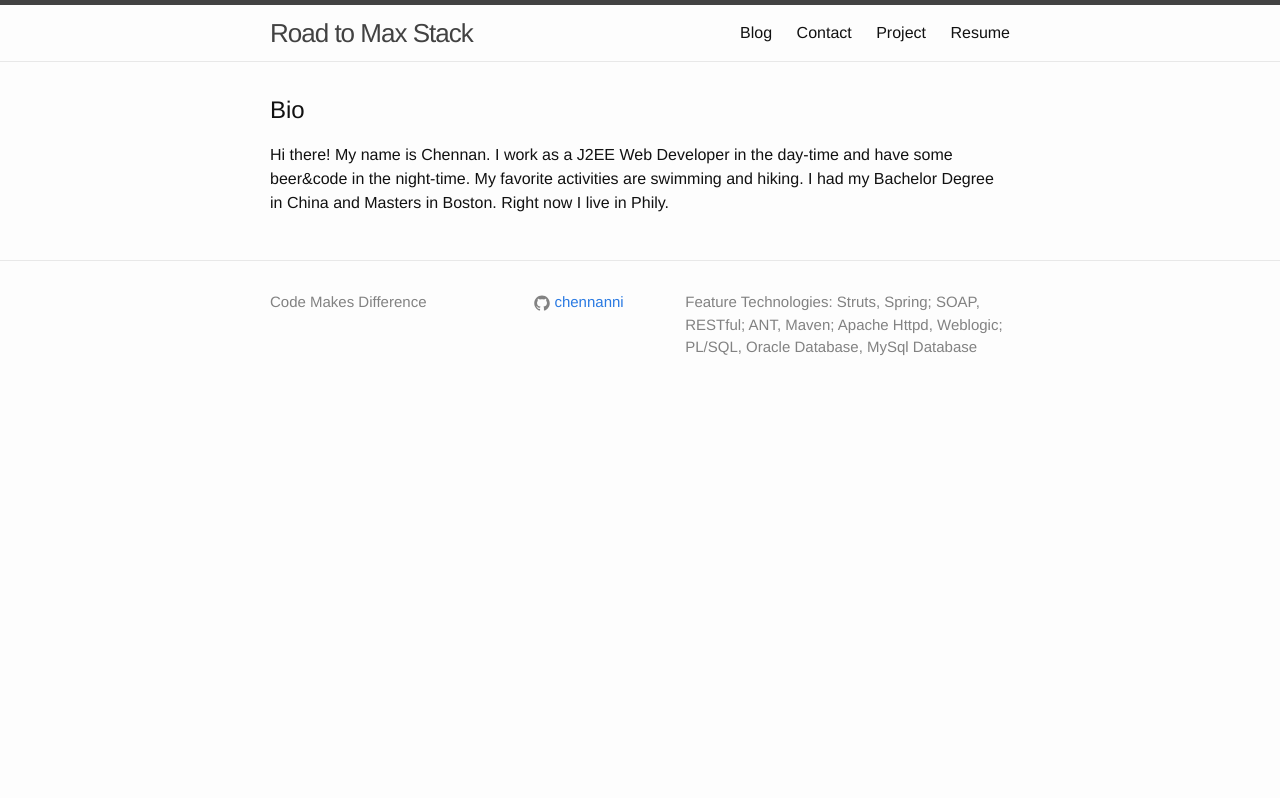
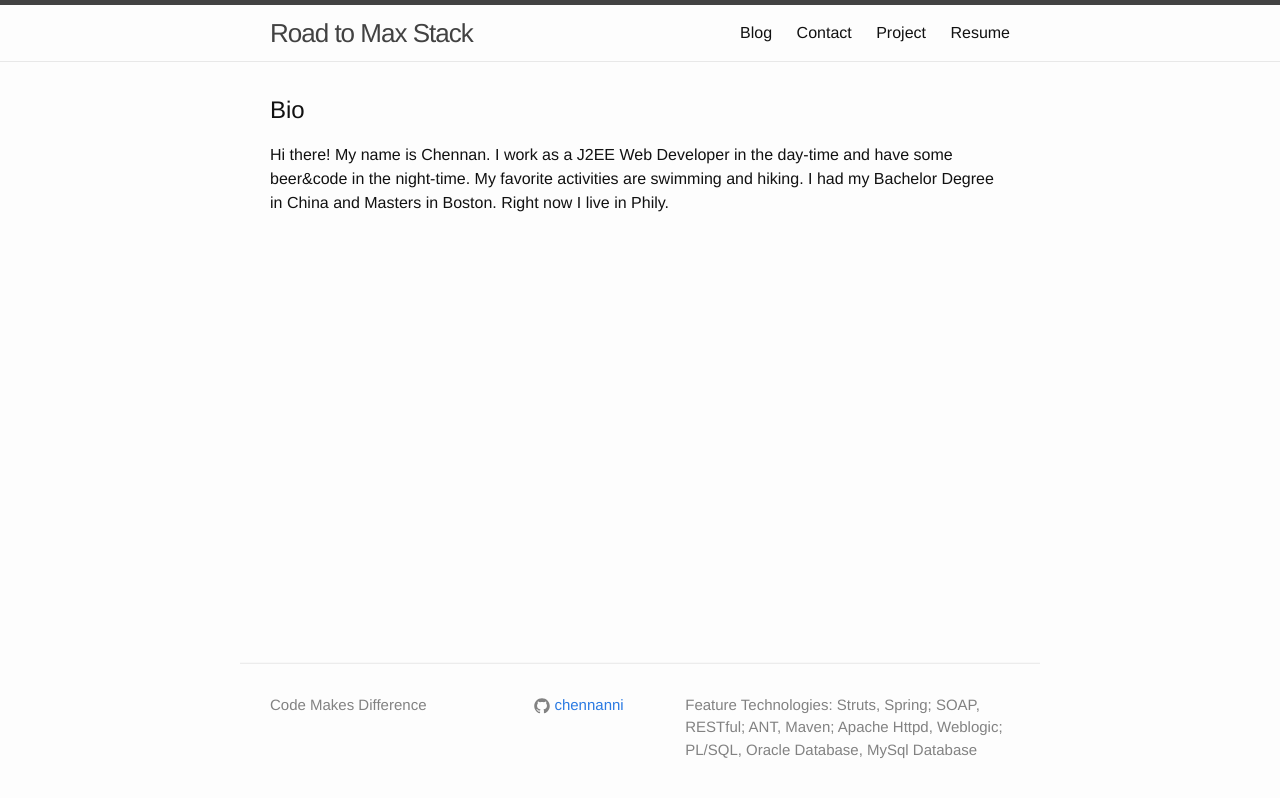
Before and after one commit to chennanni/chennanni.github.io, a Jekyll site: the page built from index.html, in a window 1280 px wide. Shown: the top 798 px of the page. Built offline with Jekyll 4.4.1, drawn with Linux system fonts in a browser that asks for light colours.

Commit message:
add footer-at-bottom css layout

```diff
--- /dev/null
+++ b/_sass/_my-style.scss
@@ -0,0 +1,8 @@
+#my-footer {
+  position:absolute;
+	bottom:0;
+  left: 50%;
+  margin-right: -50%;
+  transform: translate(-50%, -50%);
+  // source: http://www.w3.org/Style/Examples/007/center.en.html
+}
--- a/css/main.scss
+++ b/css/main.scss
@@ -49,5 +49,6 @@ $on-laptop:        800px;
 @import
         "base",
         "layout",
-        "syntax-highlighting"
+        "syntax-highlighting",
+        "my-style"
 ;
--- a/index.html
+++ b/index.html
@@ -1,5 +1,5 @@
 ---
-layout: default
+layout: default-footer-at-bottom
 ---
 
 <div class="home">
```
Also changed, not shown: contact.md (+1 -1 lines), project.md (+1 -1 lines).
